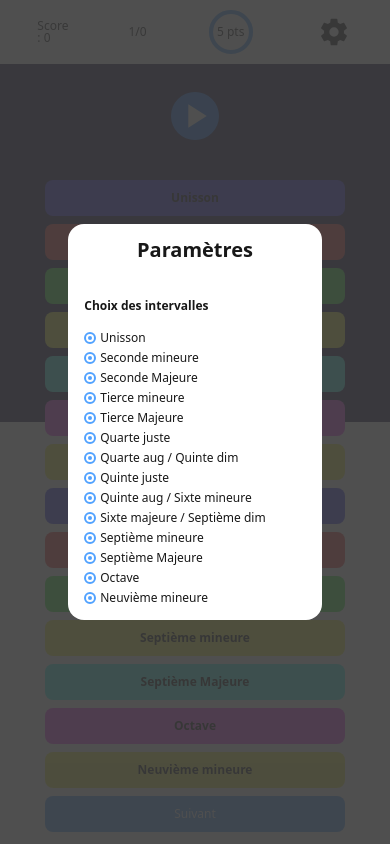
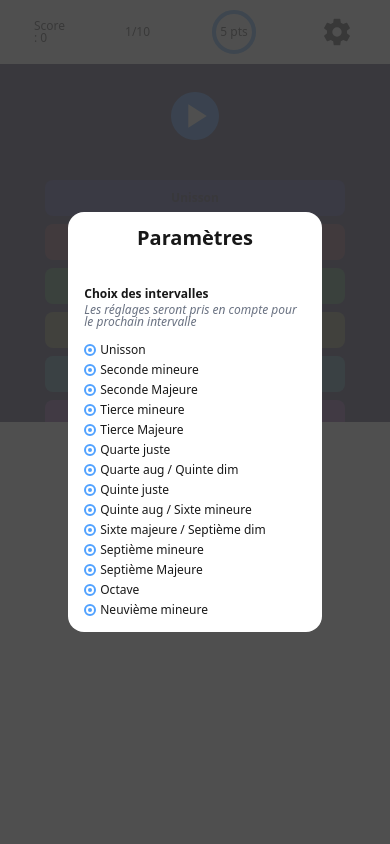
Before and after one commit to Guillaume-Rbt/gymnastique-intervallique, a React (Vite) app: page / in a window 390 px wide. Both pictures are taken after a click on the element 333 px from the left and 32 px from the top of the page. Built offline with nearby package versions, Linux system fonts and the light colour scheme.

Commit message:
Update gameManager with choice interval

```diff
--- a/src/App.tsx
+++ b/src/App.tsx
@@ -1,4 +1,4 @@
-import { useCallback, useEffect, useRef, useState } from "react";
+import { useCallback, useEffect, useState, useRef } from "react";
 import GameManager from "./libs/GameManager";
 import Header from "./components/Header";
 import Button from "./components/Button";
@@ -7,18 +7,23 @@ import { buttons, intervals } from "./utils/constants";
 import { useBoolean } from "./hooks/useBoolean";
 
 function App() {
-	const { gameState, setGameState, setProgress, allowedIntervals } = useGameContext();
+	const { gameState, setGameState, setProgress, allowedIntervals, gameManager } = useGameContext();
 	const [answer, setAnswer] = useState<string | null>(null);
 	const [userResponse, setUserResponse] = useState<string | null>(null);
 	const [timerPaused, setTimerPausedTrue, setTimerPausedFalse] = useBoolean(false);
 	const [questionScore, setQuestionScore] = useState(5);
 	const [running, setRunningTrue, setRunningFalse] = useBoolean(false);
-	const [resetSignal, setResetSignal] = useState(0); // change this to trigger reset
+	const [resetSignal, setResetSignal] = useState(0);
 	const [score, setScore] = useState(0);
 	const [playerPaused, setPlayerPaused] = useState(true);
 
-	const gameManagerRef = useRef(new GameManager({ allowedIntervals }));
-	const gameManager = gameManagerRef.current;
+	const displaySettingsRef = useRef<{ setIsOpenTrue: () => void } | null>(null);
+
+	const displaySettings = () => {
+		console.log(displaySettingsRef.current)
+		displaySettingsRef.current?.setIsOpenTrue();
+	}
+
 
 	useEffect(() => {
 		const handleGameEnded = () => {
@@ -32,7 +37,6 @@ function App() {
 			setGameState(GAMESTATES.STARTED);
 			setProgress(gameManager.getProgress());
 			gameManager.playCurrentInterval();
-			setGameState(GAMESTATES.INTERVAL_PLAYED);
 
 		};
 
@@ -45,13 +49,14 @@ function App() {
 		};
 
 		const handleIntervalStarted = () => {
+			setGameState(GAMESTATES.INTERVAL_PLAYED);
 			setPlayerPaused(false);
 		};
 
 		const handleGameReady = () => {
 			setGameState(GAMESTATES.READY);
 		};
-		console.log(gameManager)
+
 		gameManager.on(GameManager.GAME_ENDED, handleGameEnded);
 		gameManager.on(GameManager.GAME_STARTED, handleGameStarted);
 		gameManager.on(GameManager.INTERVAL_ENDED, handleIntervalEnded);
@@ -104,20 +109,17 @@ function App() {
 			setGameState(GAMESTATES.ENDED);
 			return;
 		}
-
-
 		setUserResponse(null);
 		setAnswer(null);
 		gameManager.nextInterval();
 		setProgress(gameManager.getProgress());
 		handleResetTimer();
-		setGameState(GAMESTATES.INTERVAL_PLAYED);
+
 		gameManager.playCurrentInterval();
 	}, [gameManager, gameState]);
 
 	const buttonList = useCallback(() => {
 		const buttons = []
-		console.log(allowedIntervals)
 		for (const [index, interval] of allowedIntervals) {
 			if (interval.enabled) {
 				buttons.push({ text: interval.text, index: index });
@@ -130,20 +132,24 @@ function App() {
 
 	return (
 		<>
-			{(gameState === GAMESTATES.INIT) && <div className="position-fixed w-full h-full bg-white"></div>}
-			{(gameState === GAMESTATES.READY) && <div className="bg-indigo-950 p-bs-10 position-fixed  w-full h-full top-0 z-999 flex flex-col">
+			{(gameState === GAMESTATES.INIT) && <div className="position-fixed w-full h-full bg-white z-999 "></div>}
+			{(gameState === GAMESTATES.READY) && <div className="bg-indigo-950 p-bs-10 position-fixed  w-full h-full top-0 z-999 flex flex-col flex-items-center flex-justify-center">
 				<h2 className=" font-bold m-inline-auto">GYMNASTIQUE INTERVALLIQUE</h2>
 				<p className="m-inline-auto m-block-auto">Formez votre oreille à la reconnaissance d'intervalles</p>
+				<Button onClick={() => { displaySettings() }} classes="p-[3px] text-8 bg-transparent hover:bg-gray-200 transition-bg duration-200 rounded-full"><svg xmlns="http://www.w3.org/2000/svg" width="1em" height="1em" viewBox="0 0 24 24">
+					<path fill="currentColor" d="M12 15.5A3.5 3.5 0 0 1 8.5 12A3.5 3.5 0 0 1 12 8.5a3.5 3.5 0 0 1 3.5 3.5a3.5 3.5 0 0 1-3.5 3.5m7.43-2.53c.04-.32.07-.64.07-.97s-.03-.66-.07-1l2.11-1.63c.19-.15.24-.42.12-.64l-2-3.46c-.12-.22-.39-.31-.61-.22l-2.49 1c-.52-.39-1.06-.73-1.69-.98l-.37-2.65A.506.506 0 0 0 14 2h-4c-.25 0-.46.18-.5.42l-.37 2.65c-.63.25-1.17.59-1.69.98l-2.49-1c-.22-.09-.49 0-.61.22l-2 3.46c-.13.22-.07.49.12.64L4.57 11c-.04.34-.07.67-.07 1s.03.65.07.97l-2.11 1.66c-.19.15-.25.42-.12.64l2 3.46c.12.22.39.3.61.22l2.49-1.01c.52.4 1.06.74 1.69.99l.37 2.65c.04.24.25.42.5.42h4c.25 0 .46-.18.5-.42l.37-2.65c.63-.26 1.17-.59 1.69-.99l2.49 1.01c.22.08.49 0 .61-.22l2-3.46c.12-.22.07-.49-.12-.64z" />
+				</svg></Button>
 				<Button
 					onClick={() => {
 						gameManager.startGame();
 
 					}}
 					classes="bg-blue-500 color-white rounded-full p-3 m-inline-auto m-block-auto text-3">
-					Démarrer
+					Commencer
 				</Button>
 			</div>}
-			<Header score={score} running={running} resetSignal={resetSignal} onScoreChange={setQuestionScore} paused={timerPaused} />
+			<Header ref={displaySettingsRef} score={score} running={running} resetSignal={resetSignal} onScoreChange={setQuestionScore} paused={timerPaused} />
+
 			<div className='position-absolute flex flex-col flex-items-center  h-[calc(100%-5rem)] top-18 overflow-scroll p-block-5 flex w-full'>
 				<div className='flex flex-items-center flex-justify-center  text-3  flex-col w-full m-auto'>
 					<Button
@@ -163,7 +169,7 @@ function App() {
 					</Button>
 					<div className='buttons-container grid  gap-2' onClick={handleResponse}>
 						{buttonList().map((button) => {
-							const isDisabled = gameState === GAMESTATES.ANSWERED || gameState === GAMESTATES.ENDED;
+							const isDisabled = gameState !== GAMESTATES.WAIT_ANSWER;
 							const isUserResponse = userResponse === intervals[button.index];
 							const isCorrect = intervals[button.index] === answer;
 							const isWrong = isUserResponse && !isCorrect;
--- a/src/components/Button.tsx
+++ b/src/components/Button.tsx
@@ -7,7 +7,7 @@ type ButtonProps = {
 
 export default function Button({ classes, onClick = null, children = "", data = null }: Partial<ButtonProps>) {
 	const defaultClasses = ["btn"];
-
+	console.log(onClick)
 	const buttonClasses = Array.isArray(classes) ? [...defaultClasses, ...classes] : [classes, ...defaultClasses];
 
 	return (
--- /dev/null
+++ b/src/components/GameSettingsPopup.tsx
@@ -0,0 +1,50 @@
+// GameSettingsPopup.tsx
+import { useGameContext, GAMESTATES, } from "../hooks/useGameContext";
+import CheckBox from "../components/CheckBox";
+import { buttons } from "../utils/constants";
+import { useState } from "react";
+
+export const GameSettingsPopup = ({ Popup }: { Popup: any }) => {
+    const { gameState, allowedIntervals: contextAllowedInterval, checkIfNeedUpdateGame } = useGameContext();
+    const [allowedIntervals, setAllowedIntervals] = useState(contextAllowedInterval);
+
+    const toggleAllowedInterval = (intervalIndex: number) => {
+        setAllowedIntervals(prev => {
+            const interval = prev.get(intervalIndex);
+            if (!interval) return prev;
+            const updated = new Map(prev);
+            updated.set(intervalIndex, { ...interval, enabled: !interval.enabled });
+            checkIfNeedUpdateGame(updated);
+
+            return updated;
+        });
+
+
+    };
+
+
+
+    return (
+        <Popup classes="text-3 color-dark-800">
+            <>
+                <h1 className="text-center m-be-10 font-bold text-5">Paramètres</h1>
+                <h2 className="font-bold m-be-1">Choix des intervalles</h2>
+                {gameState !== GAMESTATES.READY && (
+                    <p className="m-be-4 color-gray-500 font-semilight italic">
+                        Les réglages seront pris en compte pour le prochain intervalle
+                    </p>
+                )}
+                <div className="grid w-full lg:grid-cols-3 min-w-[300px] md:grid-cols-2 sm:grid-cols-1 fs-1 gap-2">
+                    {buttons.map((button, index) => (
+                        <CheckBox
+                            key={index}
+                            checked={allowedIntervals.get(index)?.enabled}
+                            onChange={() => toggleAllowedInterval(index)}
+                            label={button}
+                        />
+                    ))}
+                </div>
+            </>
+        </Popup>
+    );
+};
--- a/src/components/Header.tsx
+++ b/src/components/Header.tsx
@@ -1,9 +1,11 @@
 import { useGameContext } from "../hooks/useGameContext";
+import { GameSettingsPopup } from "./GameSettingsPopup";
 import Timer from "./Timer";
+import Button from "./Button";
 import { usePopup } from "../hooks/usePopup";
-import { buttons } from "../utils/constants";
-import Button from "./Button";
-import CheckBox from "./CheckBox";
+import { useImperativeHandle } from "react";
+import { createPortal } from "react-dom";
+
 
 
 
@@ -13,37 +15,25 @@ type HeaderProps = {
     running: boolean;
     resetSignal: number;
     paused: boolean;
+    ref: React.ForwardedRef<{ setIsOpenTrue: () => void }>;
 };
 
-export default function Header({ score, onScoreChange, running, resetSignal, paused }: HeaderProps) {
+export default function Header({ score, onScoreChange, running, resetSignal, paused, ref }: HeaderProps) {
 
-    const { progress, toggleAllowedInterval, commitAllowedIntervals, transitionnalAllowedIntervals } = useGameContext();
-    const [SettingPopup, setDisplaySettingsTrue, _,] = usePopup(false, commitAllowedIntervals);
+    const { progress } = useGameContext();
+    const [SettingsPopup, setIsOpenTrue] = usePopup(false);
 
+
+    useImperativeHandle(ref, () => ({ setIsOpenTrue }), [])
 
     return <div className="text-3 header position-fixed xs:flex-justify-center gap-15 sm:gap-10 px-10 z-10 color-dark-800 w-full top-0 flex-items-center flex-justify-start flex bg-white h-16 mb-2">
         <p className="font-bold text-4 xs:hidden sm:flex flex-grow">Quel est l'interval ?</p>
         <p>Score : {score}</p>
         <p>{`${progress.current}/${progress.total}`}</p>
         <Timer paused={paused} onScoreChange={onScoreChange} running={running} resetSignal={resetSignal}></Timer>
-        <Button onClick={setDisplaySettingsTrue} classes="p-[3px] text-8 bg-transparent hover:bg-gray-200 transition-bg duration-200 rounded-full"><svg xmlns="http://www.w3.org/2000/svg" width="1em" height="1em" viewBox="0 0 24 24">
+        <Button onClick={setIsOpenTrue} classes="p-[3px] text-8 bg-transparent hover:bg-gray-200 transition-bg duration-200 rounded-full"><svg xmlns="http://www.w3.org/2000/svg" width="1em" height="1em" viewBox="0 0 24 24">
             <path fill="currentColor" d="M12 15.5A3.5 3.5 0 0 1 8.5 12A3.5 3.5 0 0 1 12 8.5a3.5 3.5 0 0 1 3.5 3.5a3.5 3.5 0 0 1-3.5 3.5m7.43-2.53c.04-.32.07-.64.07-.97s-.03-.66-.07-1l2.11-1.63c.19-.15.24-.42.12-.64l-2-3.46c-.12-.22-.39-.31-.61-.22l-2.49 1c-.52-.39-1.06-.73-1.69-.98l-.37-2.65A.506.506 0 0 0 14 2h-4c-.25 0-.46.18-.5.42l-.37 2.65c-.63.25-1.17.59-1.69.98l-2.49-1c-.22-.09-.49 0-.61.22l-2 3.46c-.13.22-.07.49.12.64L4.57 11c-.04.34-.07.67-.07 1s.03.65.07.97l-2.11 1.66c-.19.15-.25.42-.12.64l2 3.46c.12.22.39.3.61.22l2.49-1.01c.52.4 1.06.74 1.69.99l.37 2.65c.04.24.25.42.5.42h4c.25 0 .46-.18.5-.42l.37-2.65c.63-.26 1.17-.59 1.69-.99l2.49 1.01c.22.08.49 0 .61-.22l2-3.46c.12-.22.07-.49-.12-.64z" />
         </svg></Button>
-        <SettingPopup >
-
-            <>
-                <h1 className="text-center m-be-10 font-bold text-5">Paramètres</h1>
-
-
-                <h2 className="font-bold m-be-5">Choix des intervalles</h2>
-                <div className="grid w-full lg:grid-cols-3 min-w-[300px] md:grid-cols-2 sm:grid-cols-1  gap-2">
-                    {
-                        buttons.map((button, index) => {
-                            return <CheckBox key={index} checked={transitionnalAllowedIntervals.get(index)?.enabled} onChange={() => { toggleAllowedInterval(index) }} label={button}></CheckBox>
-                        })
-                    }
-                </div>
-            </>
-        </SettingPopup>
+        {createPortal(<GameSettingsPopup Popup={SettingsPopup} />, document.querySelector("#root") as HTMLElement)}
     </div >
 }
--- a/src/css/utils.css
+++ b/src/css/utils.css
@@ -14,12 +14,12 @@
 }
 
 *.right::after {
-    background-image: url(./img/right.svg);
+    background-image: url(/img/right.svg);
 
 }
 
 *.wrong::after {
-    background-image: url(./img/wrong.svg);
+    background-image: url(/img/wrong.svg);
 }
 
 @keyframes rightWrong {
--- a/src/hooks/useGameContext.tsx
+++ b/src/hooks/useGameContext.tsx
@@ -1,8 +1,11 @@
-import { createContext, useState, useContext, useRef, useEffect } from "react";
+import { createContext, useState, useContext, useRef } from "react";
 import type { ReactNode } from "react";
 import { intervals } from "../utils/constants";
+import GameManager from "../libs/GameManager";
+import { useBoolean } from "./useBoolean";
 
-type IntervalData = { text: string | string[]; enabled: boolean };
+
+type IntervalData = { text: string; enabled: boolean };
 type ProgessType = { current: number; total: number };
 
 export enum GAMESTATES {
@@ -21,9 +24,10 @@ type gameContextType = {
     setProgress: React.Dispatch<React.SetStateAction<ProgessType>>;
     setGameState: React.Dispatch<React.SetStateAction<GAMESTATES>>;
     allowedIntervals: Map<number, IntervalData>;
-    toggleAllowedInterval: (intervalIndex: number) => void;
-    commitAllowedIntervals: () => void;
-    transitionnalAllowedIntervals: Map<number, IntervalData>;
+    checkIfNeedUpdateGame: (allowedIntervals: Map<number, IntervalData>) => void;
+    commitAllowedIntervals: (allowedIntervals: Map<number, IntervalData>) => void;
+    gameManager: GameManager;
+    needCommit: boolean;
 };
 
 const defaultMap = new Map(intervals.map((interval, index) => [index, { text: interval, enabled: true }]));
@@ -33,26 +37,54 @@ export const GameContextProvider = ({ children }: { children: ReactNode }) => {
     const [progress, setProgress] = useState({ current: 1, total: 0 });
     const [gameState, setGameState] = useState<GAMESTATES>(GAMESTATES.INIT);
     const [allowedIntervals, setAllowedIntervals] = useState(defaultMap);
-    const [transitionnalAllowedIntervals, setTransitionnalAllowedIntervals] = useState(new Map(defaultMap));
+    const [needCommit, setNeedCommitTrue, setNeedCommitFalse] = useBoolean(false);
+    const allowedIntervalsRef = useRef(allowedIntervals);
+    const gameManagerRef = useRef(new GameManager({ allowedIntervals }));
+    const gameManager = gameManagerRef.current;
 
-    const transitionRef = useRef(transitionnalAllowedIntervals);
-    useEffect(() => {
-        transitionRef.current = transitionnalAllowedIntervals;
-    }, [transitionnalAllowedIntervals]);
 
-    const commitAllowedIntervals = () => {
-        const latest = new Map(transitionRef.current);
+
+
+
+    const handleGameNextInterval = () => {
+        if (gameState === GAMESTATES.INTERVAL_PLAYED && needCommit) {
+            commitAllowedIntervals(allowedIntervalsRef.current);
+        }
+    }
+
+    gameManager.once(GameManager.REQUEST_NEXT_INTERVAL, handleGameNextInterval);
+
+    const commitAllowedIntervals = (allowedIntervalsFromPopup: Map<number, IntervalData>) => {
+        const latest = new Map(allowedIntervalsFromPopup);
+        gameManager.allowedIntervals = latest;
         setAllowedIntervals(latest);
+        setNeedCommitFalse();
     };
 
-    const toggleAllowedInterval = (intervalIndex: number) => {
-        setTransitionnalAllowedIntervals(prev => {
-            const interval = prev.get(intervalIndex);
-            if (!interval) return prev;
-            const updated = new Map(prev);
-            updated.set(intervalIndex, { ...interval, enabled: !interval.enabled });
-            return updated;
-        });
+    const checkIfNeedUpdateGame = (allowedIntervalsFromPopup: Map<number, IntervalData>) => {
+        const map = allowedIntervalsFromPopup;
+
+        if (gameState === GAMESTATES.READY) {
+
+            commitAllowedIntervals(allowedIntervalsFromPopup);
+            return;
+        }
+        console.log("checkIfNeedUpdateGame", map, allowedIntervals);
+        for (const [key, value] of map.entries()) {
+            console.log(value.enabled, allowedIntervals.get(key)?.enabled);
+            if (value.enabled !== allowedIntervals.get(key)?.enabled) {
+                allowedIntervalsRef.current = map;
+                setNeedCommitTrue();
+
+                return
+            }
+        }
+
+        setNeedCommitFalse();
+
+        return map;
+
+
     };
 
     return (
@@ -63,12 +95,14 @@ export const GameContextProvider = ({ children }: { children: ReactNode }) => {
                 progress,
                 setProgress,
                 allowedIntervals,
-                toggleAllowedInterval,
+                checkIfNeedUpdateGame,
                 commitAllowedIntervals,
-                transitionnalAllowedIntervals,
+                gameManager,
+                needCommit,
             }}
         >
             {children}
+
         </GameContext.Provider>
     );
 };
--- a/src/hooks/usePopup.tsx
+++ b/src/hooks/usePopup.tsx
@@ -5,22 +5,24 @@ import { useCallback } from "react";
 function Popup({
     children,
     isOpen,
+    classes = null,
     onClose
 }: {
     children?: React.ReactNode;
     isOpen: boolean;
+    classes?: string | null;
     onClose: () => void;
 }): React.JSX.Element {
-    const classes = `overlay bg-op-90 bg-dark-100 flex position-fixed top-0 left-0 w-full h-full flex-items-center flex-justify-center z-50 ${isOpen ? "visible" : "invisible"}`;
+    const classesDefault = `${classes ? classes : ""} overlay bg-op-90 bg-dark-100 flex position-fixed top-0 left-0 w-full h-full flex-items-center flex-justify-center z-999 ${isOpen ? "visible" : "invisible"}`;
 
-    return <div onClick={onClose} className={classes}><div className="flex w-[65%] flex-col rounded-4 bg-white p-4" onClick={(e) => { e.stopPropagation() }}>{children}</div></div>;
+    return <div onClick={onClose} className={classesDefault}><div className="flex w-[65%] flex-col rounded-4 bg-white p-4" onClick={(e) => { e.stopPropagation() }}>{children}</div></div>;
 }
 
 export function usePopup(
     initialState: boolean = false,
     onClose = () => { }
 ): [
-        (props: { children?: React.ReactNode }) => React.JSX.Element,
+        (props: { children?: React.ReactNode, classes?: string | null }) => React.JSX.Element,
         () => void,
         () => void,
     ] {
@@ -34,8 +36,8 @@ export function usePopup(
 
 
 
-    const PopupWrapper = ({ children }: { children?: React.ReactNode }) => (
-        <Popup onClose={setIsOpenFalseCallback} isOpen={isOpen}>{children}</Popup>
+    const PopupWrapper = ({ children, classes = null }: { children?: React.ReactNode, classes?: string | null }) => (
+        <Popup onClose={setIsOpenFalseCallback} classes={classes} isOpen={isOpen}>{children}</Popup>
     );
 
     return [PopupWrapper, setIsOpenTrue, setIsOpenFalseCallback];
--- a/src/libs/GameManager.ts
+++ b/src/libs/GameManager.ts
@@ -10,14 +10,14 @@ type gameOptions = {
 
 export default class GameManager extends Emitter {
 	options: gameOptions;
-	intervals: Interval[] | [];
+	intervals: Interval[] | [] = [];
 	intervalsGenerator: RandomIntervalGenerator = new RandomIntervalGenerator();
 	currentIntervalIndex: number = 0;
-	allowedIntervals: allowedIntervalsType;
 	intervalPlayer = new IntervalPlayer(sound);
 	buttonsSelector: string = ".button-response";
-	hasStarted: boolean = false;
+	isStarted: boolean = false;
 	numberOfIntervals: number = 10;
+	#allowedIntervals: allowedIntervalsType = new Map();
 
 	static get GAME_ENDED() {
 		return "gameManager.game.ended";
@@ -39,8 +39,29 @@ export default class GameManager extends Emitter {
 		return "gameManager.interval.ended";
 	}
 
+	static get REQUEST_NEXT_INTERVAL() {
+		return "gameManager.request.next.interval";
+	}
+
 	get isLastInterval() {
 		return this.currentIntervalIndex === this.intervals.length - 1;
+	}
+
+	set allowedIntervals(allowedIntervals: allowedIntervalsType) {
+		this.options.allowedIntervals = allowedIntervals;
+		this.intervalsGenerator.allowedIntervals = allowedIntervals;
+		const generatedInterval = !this.isStarted ? this.intervalsGenerator.generateAnyIntervals(this.numberOfIntervals - (this.currentIntervalIndex)) : this.intervalsGenerator.generateAnyIntervals(this.numberOfIntervals - 1 - (this.currentIntervalIndex));
+
+		let index = !this.isStarted ? this.currentIntervalIndex : this.currentIntervalIndex + 1;
+
+		for (const interval of generatedInterval) {
+			this.intervals[index] = interval;
+			index++;
+		}
+		this.#allowedIntervals = allowedIntervals;
+	}
+	get allowedIntervals() {
+		return this.#allowedIntervals;
 	}
 
 	constructor(options: Partial<gameOptions> = {}) {
@@ -55,15 +76,12 @@ export default class GameManager extends Emitter {
 		};
 
 		this.allowedIntervals = this.options.allowedIntervals;
-		this.intervals = [];
 		this.addEventListeners();
 	}
 
 	startGame() {
-		this.intervals = this.intervalsGenerator.generateAnyIntervals(this.numberOfIntervals);
 		this.currentIntervalIndex = 0;
-		this.hasStarted = true;
-
+		this.isStarted = true;
 		this.emit(GameManager.GAME_STARTED, { instance: this });
 	}
 
@@ -99,6 +117,7 @@ export default class GameManager extends Emitter {
 	nextInterval() {
 		this.intervalPlayer.audio.pause();
 		if (this.currentIntervalIndex < this.intervals.length - 1) {
+			this.emit(GameManager.REQUEST_NEXT_INTERVAL, { instance: this });
 			this.currentIntervalIndex++;
 			return true;
 		}
```
Also changed, not shown: src/libs/RandomIntervalGenerator.ts (+8 -3 lines).
